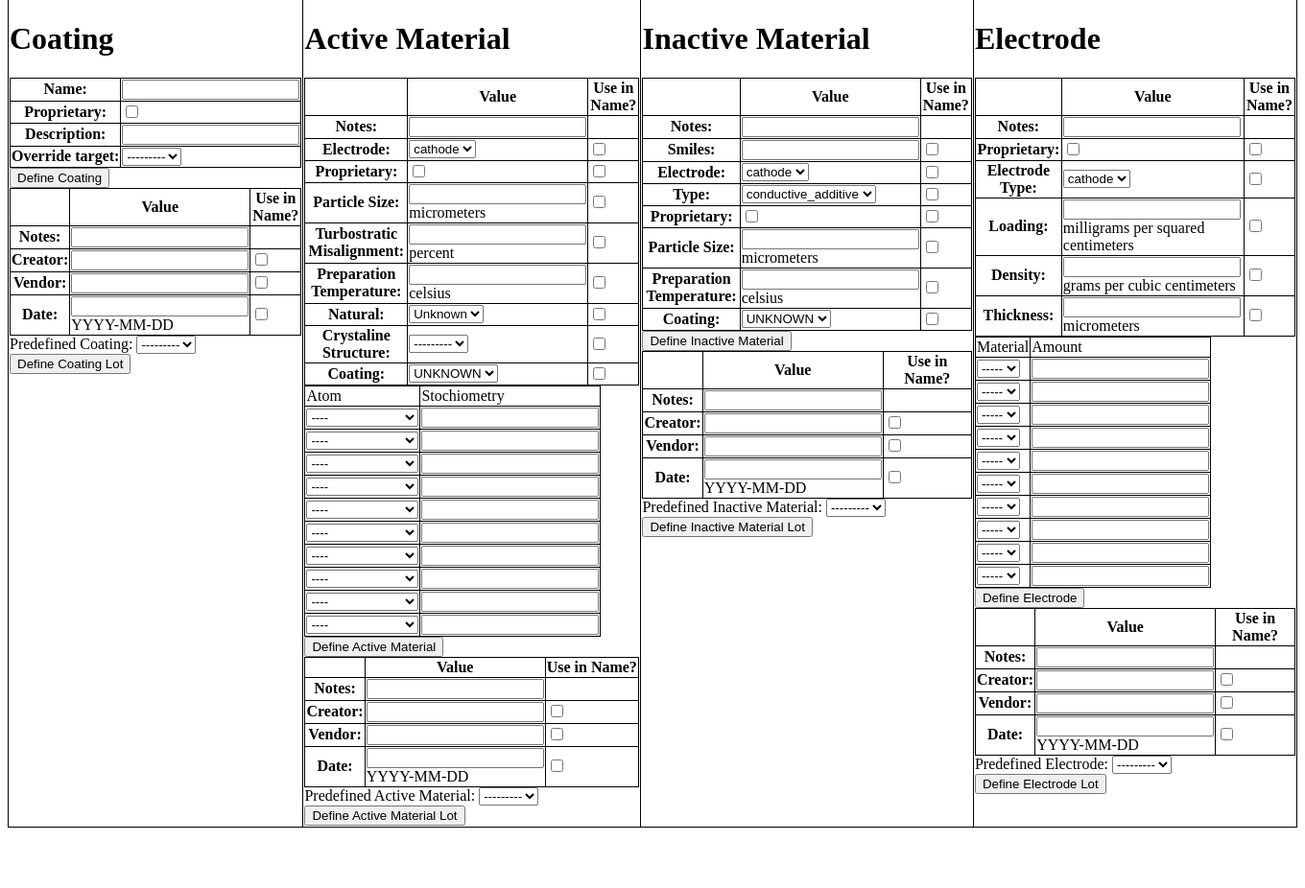
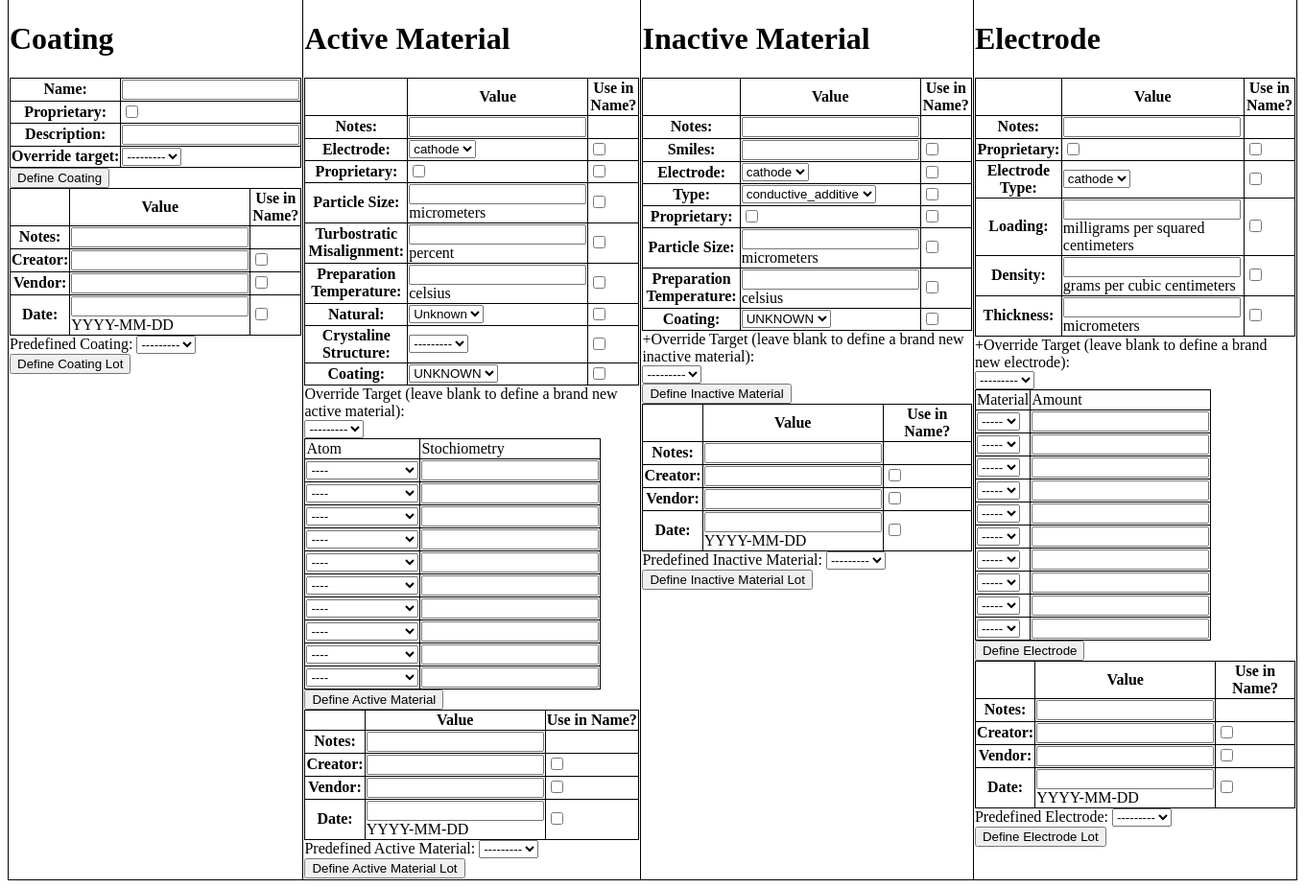
Before and after one commit to Samuel-Buteau/universal-battery-database, a Django app: page /WetCellDatabase/define/electrode/ in a window 1360 px wide. Shown: the part 117-1043 px from the top of the page at 96% size. Before the commit the page ends 980 px from the top, so only its background shows below. Run offline with Django 3.2, Linux system fonts and the light colour scheme; data that the repository does not hold is empty; parts of the project's set-up code (start-up, migrations or seed data) failed here and were passed over.

Commit message:
applied override modif to all (.html)

```diff
--- a/WetCellDatabase/templates/WetCellDatabase/active_material.html
+++ b/WetCellDatabase/templates/WetCellDatabase/active_material.html
@@ -33,3 +33,8 @@
 
 
 </table>
+
+Override Target (leave blank to define a brand new active material):
+<br>
+{{define_active_material_form.override_target}}
+<br>
--- a/WetCellDatabase/templates/WetCellDatabase/electrode.html
+++ b/WetCellDatabase/templates/WetCellDatabase/electrode.html
@@ -26,3 +26,8 @@
 
 
 </table>
+
++Override Target (leave blank to define a brand new electrode):
+<br>
+{{define_electrode_form.override_target}}
+<br>
--- a/WetCellDatabase/templates/WetCellDatabase/electrolyte.html
+++ b/WetCellDatabase/templates/WetCellDatabase/electrolyte.html
@@ -10,3 +10,8 @@
     </tr>
 
 </table>
+
++Override Target (leave blank to define a brand new electrolyte):
+<br>
+{{define_electrolyte_form.override_target}}
+<br>
--- a/WetCellDatabase/templates/WetCellDatabase/inactive_material.html
+++ b/WetCellDatabase/templates/WetCellDatabase/inactive_material.html
@@ -31,3 +31,8 @@
 
 
 </table>
+
++Override Target (leave blank to define a brand new inactive material):
+<br>
+{{define_inactive_form.override_target}}
+<br>
--- a/WetCellDatabase/templates/WetCellDatabase/molecule.html
+++ b/WetCellDatabase/templates/WetCellDatabase/molecule.html
@@ -16,3 +16,8 @@
     </tr>
 
 </table>
+
++Override Target (leave blank to define a brand new molecule):
+<br>
+{{define_molecule_form.override_target}}
+<br>
```
